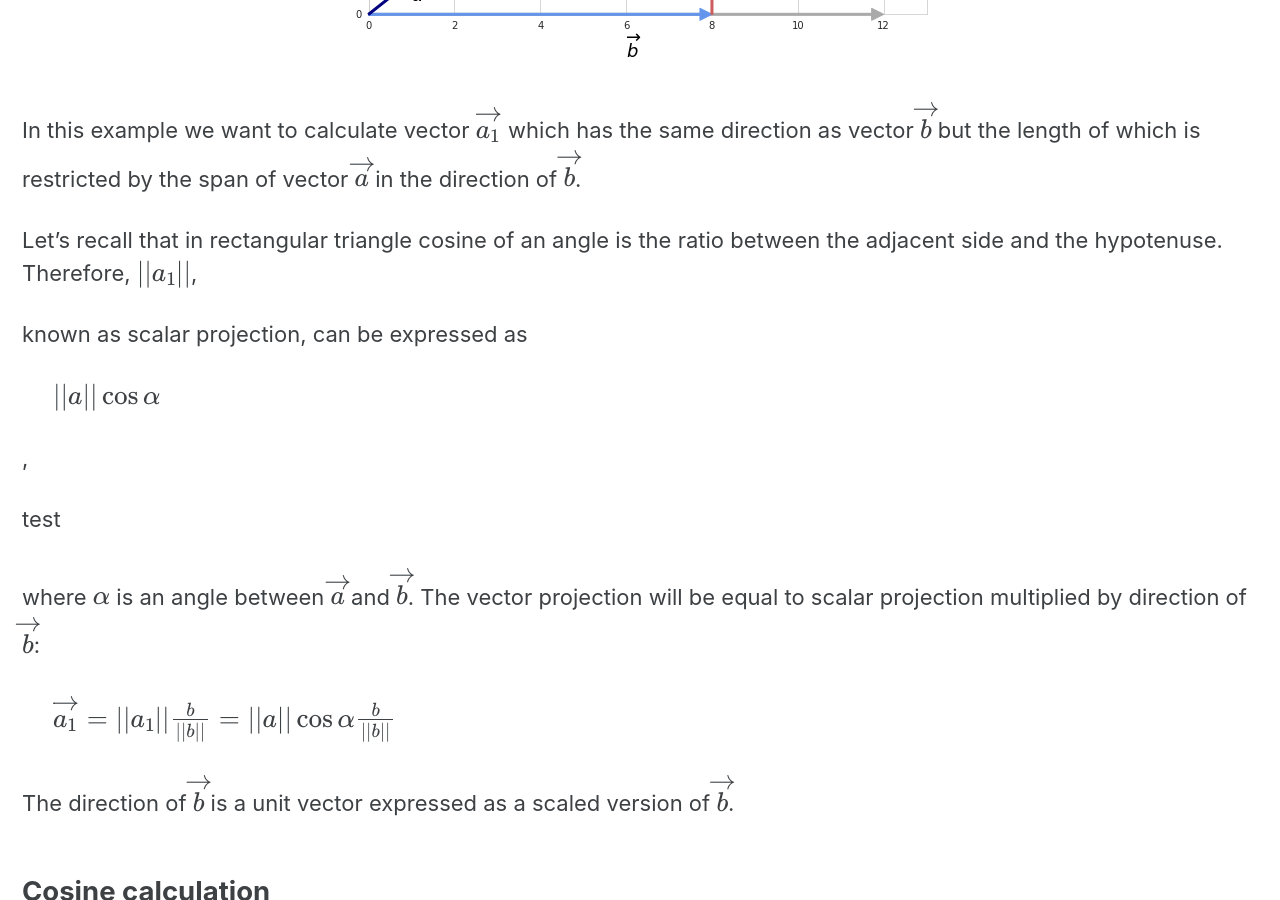
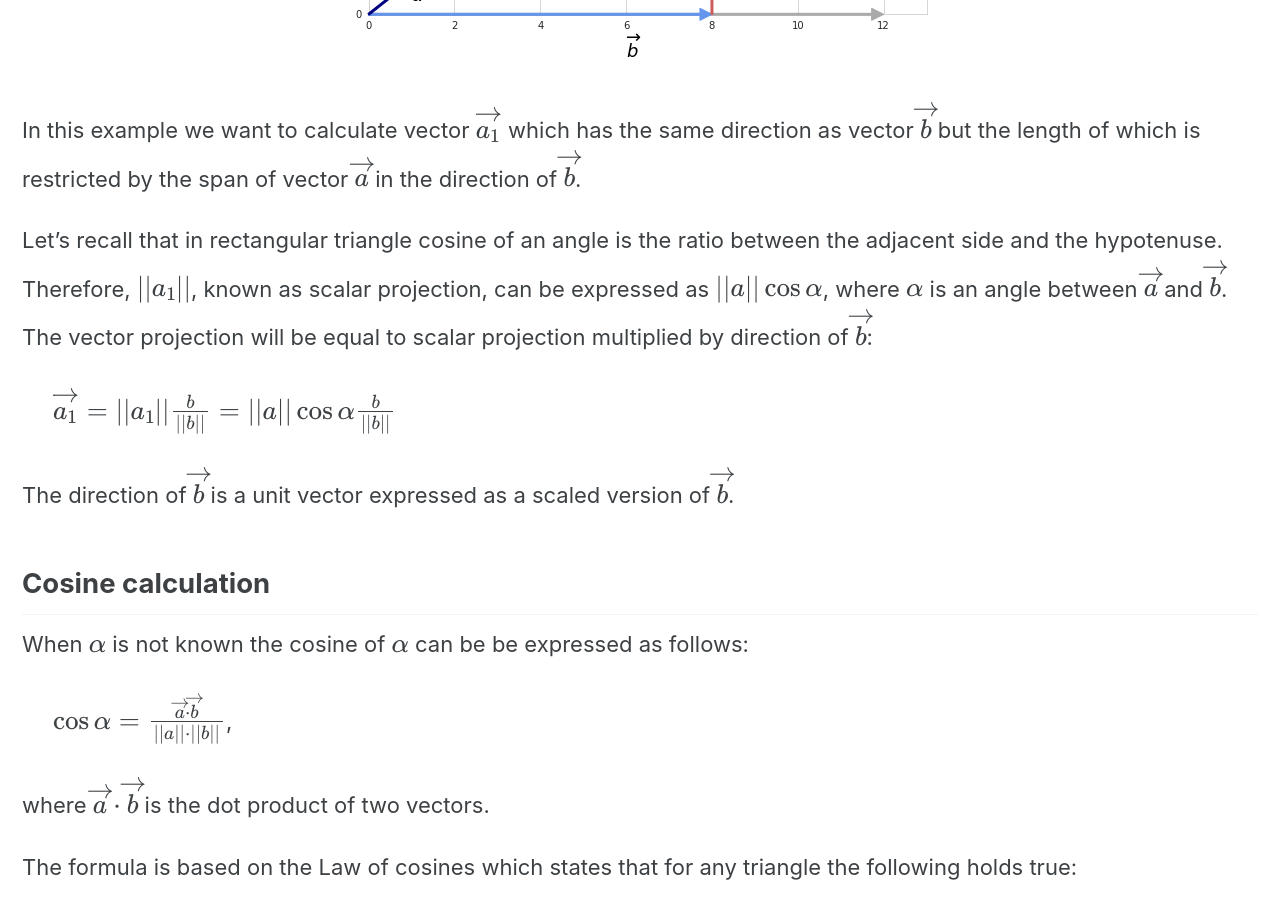
Before and after one commit to vzahorui/vzahorui.github.io, a Jekyll site: the page built from _posts/2020-03-04-vector-projection.md, in a window 1280 px wide and 900 px high, scrolled down 709 px. Built offline with Jekyll 4.4.1, drawn with Linux system fonts in a browser that asks for light colours; cached includes are drawn as plain includes; nearby versions of some CDN libraries; formulas are drawn with MathJax 3.

Commit message:
Update 2020-03-04-vector-projection.md

```diff
--- a/_posts/2020-03-04-vector-projection.md
+++ b/_posts/2020-03-04-vector-projection.md
@@ -14,18 +14,7 @@
 
 In this example we want to calculate vector $\overrightarrow{a_{1}}$ which has the same direction as vector $\overrightarrow{b}$ but the length of which is restricted by the span of vector $\overrightarrow{a}$ in the direction of $\overrightarrow{b}$.
 
-Let's recall that in rectangular triangle cosine of an angle is the ratio between the adjacent side and the hypotenuse. Therefore, $\|\|a_{1}\|\|$,
-
-known as scalar projection, can be expressed as
-
-&nbsp;&nbsp;&nbsp;&nbsp;
-$\left|\left|a\right|\right| \cos{\alpha}$
-
-,
-
-test
-
-where $\alpha$ is an angle between $\overrightarrow{a}$ and $\overrightarrow{b}$. The vector projection will be equal to scalar projection multiplied by direction of $\overrightarrow{b}$:
+Let's recall that in rectangular triangle cosine of an angle is the ratio between the adjacent side and the hypotenuse. Therefore, $\|\|a_{1}\|\|$, known as scalar projection, can be expressed as $\|\|a\|\| \cos{\alpha}$, where $\alpha$ is an angle between $\overrightarrow{a}$ and $\overrightarrow{b}$. The vector projection will be equal to scalar projection multiplied by direction of $\overrightarrow{b}$:
 
 &nbsp;&nbsp;&nbsp;&nbsp;
 $\overrightarrow{a_{1}} = \left|\left|a_{1}\right|\right|\frac{b}{\left|\left|b\right|\right|} = \left|\left|a\right|\right| \cos{\alpha}\frac{b}{\left|\left|b\right|\right|}$
```
